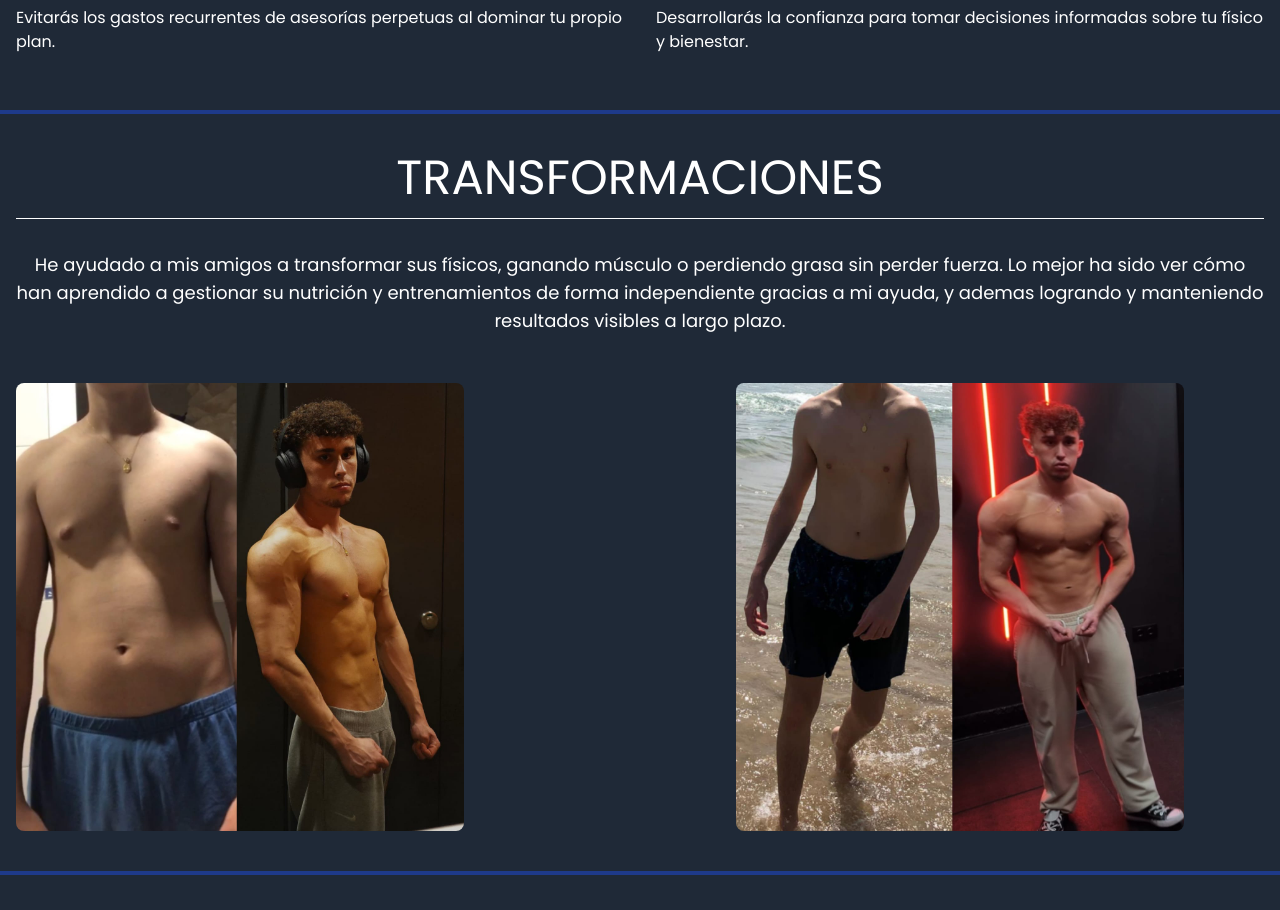
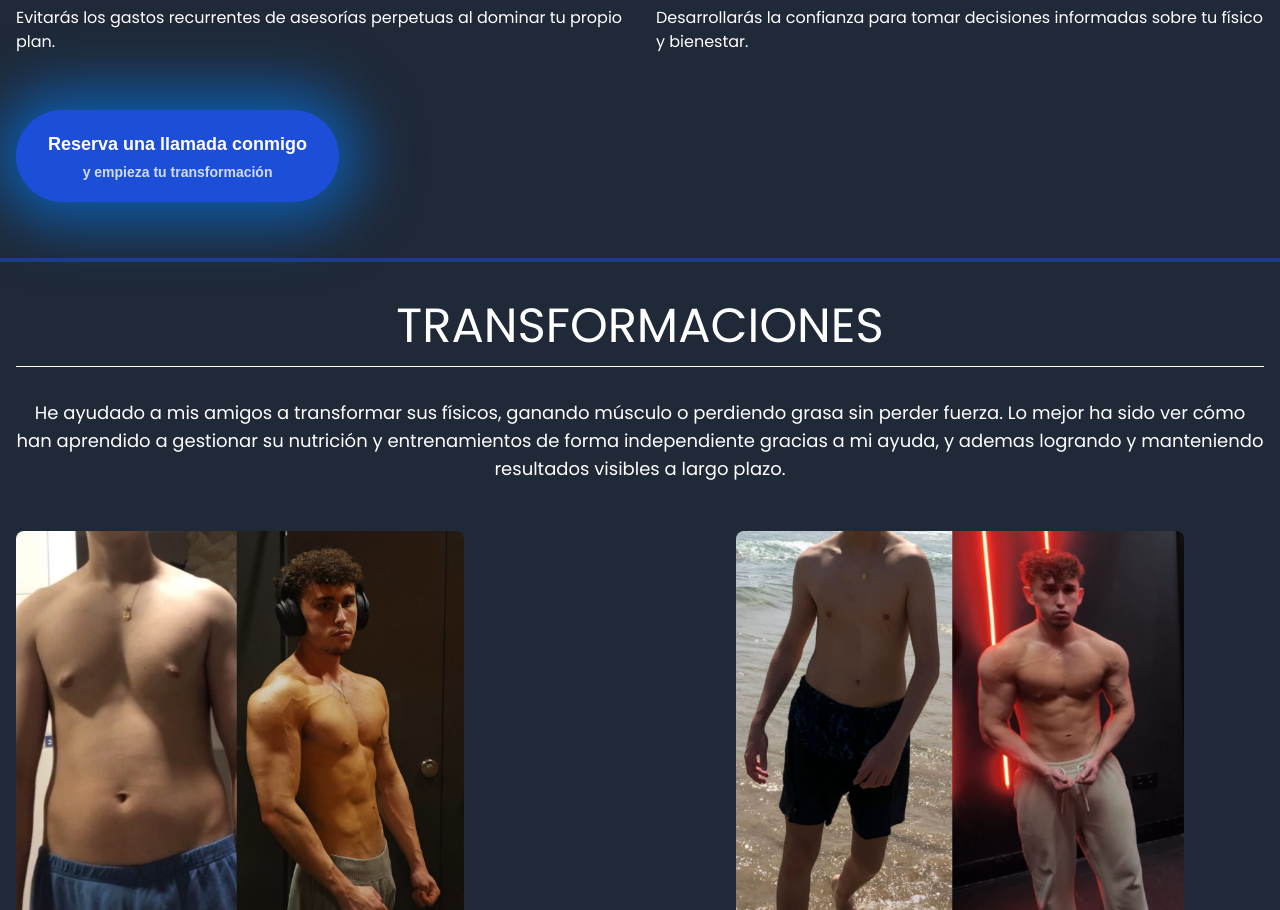
Before and after one commit to Maticaba99/catroux-fit, a Next.js app: page / in a window 1280 px wide. Shown: the part 3319-4229 px from the top of the page. Built offline with nearby package versions, Linux system fonts and the light colour scheme.

Commit message:
Update pro.tsx

```diff
--- a/src/app/components/pro.tsx
+++ b/src/app/components/pro.tsx
@@ -109,6 +109,21 @@ function Features() {
               tu físico y bienestar.
             </p>
           </div>
+          <section className="mt-6">
+            <button
+              className="          bg-blue-700 text-white font-semibold py-5 px-8 rounded-full
+          shadow-[0_0_60px_20px_rgba(0,128,255,0.6)]
+          transform transition-all duration-300
+          hover:scale-105
+          hover:shadow-[0_0_80px_30px_rgba(0,128,255,0.8)]
+          focus:outline-none flex flex-col items-center space-y-1"
+            >
+              <span className="text-lg">Reserva una llamada conmigo</span>
+              <span className="text-sm mt-1 opacity-80">
+                y empieza tu transformación
+              </span>
+            </button>
+          </section>
         </div>
       </div>
     </div>
```
